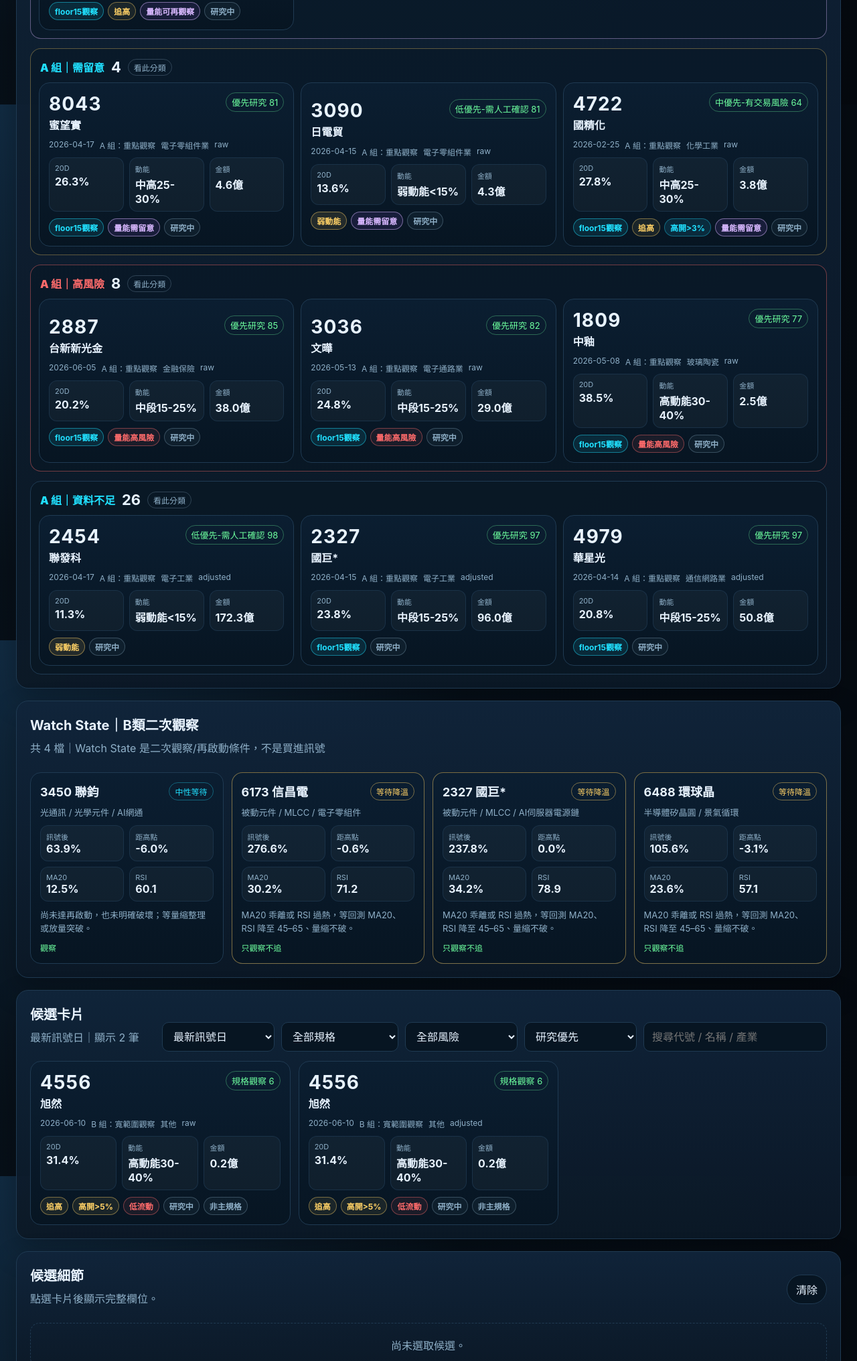
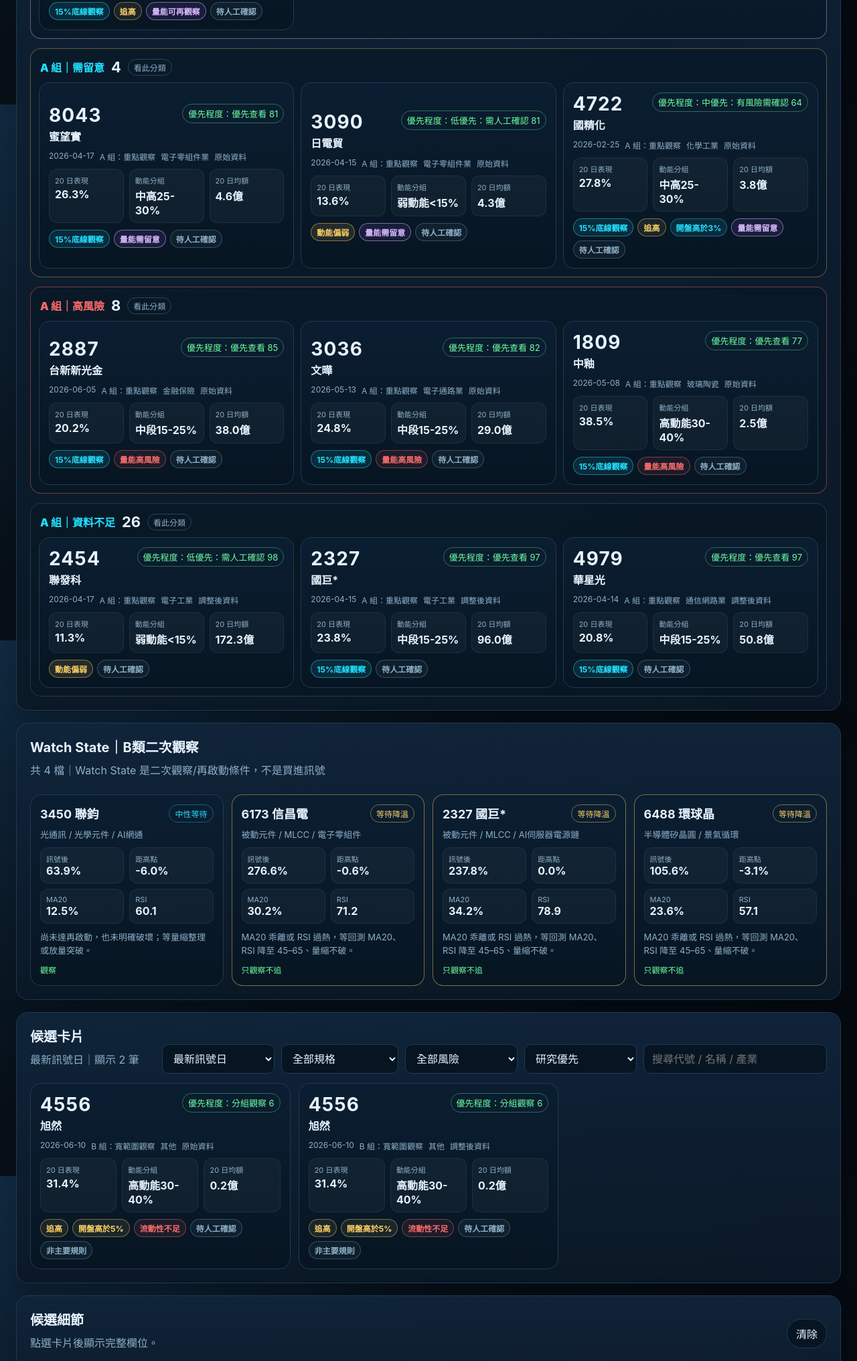
Before and after one commit to zathuramse/magic26, a website: page public/index.html in a window 1280 px wide. Shown: the part 1444-3476 px from the top of the page at 67% size. Drawn offline with Linux system fonts and the light colour scheme.

Commit message:
Simplify Magic26 candidate card copy

```diff
--- a/public/app.js
+++ b/public/app.js
@@ -176,6 +176,20 @@
   if(s >= 62) return '次級觀察';
   return '風險觀察';
 }
+function displayPriorityLabel(r){
+  return String(priorityLabel(r) || '')
+    .replace('優先研究', '優先查看')
+    .replace('中優先-有交易風險', '中優先：有風險需確認')
+    .replace('低優先-需人工確認', '低優先：需人工確認')
+    .replace('規格觀察', '分組觀察')
+    .replace('次級觀察', '次級查看')
+    .replace('風險觀察', '風險需確認');
+}
+function priceModeLabel(mode){
+  if(mode === 'raw') return '原始資料';
+  if(mode === 'adjusted') return '調整後資料';
+  return mode || '—';
+}
 function matchRisk(r, risk){
   if(risk === 'all') return true;
   if(risk === 'clean') return !isChase(r) && !isLowLiquidity(r) && !isWeakMomentum(r) && r.candidate === 'A_repo50_c4_40_fixed20';
@@ -204,20 +218,20 @@
 }
 function riskTags(r){
   const tags=[];
-  if(isWeakMomentum(r)) tags.push('<span class="pill weak">弱動能</span>');
-  if(isFloor15(r)) tags.push('<span class="pill floor">floor15觀察</span>');
+  if(isWeakMomentum(r)) tags.push('<span class="pill weak">動能偏弱</span>');
+  if(isFloor15(r)) tags.push('<span class="pill floor" title="原研究名：floor15觀察；實際口徑待確認">15%底線觀察</span>');
   if(isChase(r)) tags.push('<span class="pill risk">追高</span>');
-  if(Number(r.next_open_gap) >= .05) tags.push('<span class="pill risk">高開>5%</span>');
-  else if(Number(r.next_open_gap) >= .03) tags.push('<span class="pill">高開>3%</span>');
-  if(isLowLiquidity(r)) tags.push('<span class="pill bad">低流動</span>');
-  if(isRet60Hot(r)) tags.push('<span class="pill research">60日>150%</span>');
+  if(Number(r.next_open_gap) >= .05) tags.push('<span class="pill risk">開盤高於5%</span>');
+  else if(Number(r.next_open_gap) >= .03) tags.push('<span class="pill">開盤高於3%</span>');
+  if(isLowLiquidity(r)) tags.push('<span class="pill bad">流動性不足</span>');
+  if(isRet60Hot(r)) tags.push('<span class="pill research">60日漲幅過熱</span>');
   if(isVolgapDanger(r)) tags.push('<span class="pill bad">量能高風險</span>');
   else if(isVolgapRescue(r)) tags.push('<span class="pill research">量能可再觀察</span>');
   else if(isVolumeGapWatch(r)) tags.push(`<span class="pill research">量能${subtypeLabel(r.volgap_subtype_zh) || '需留意'}</span>`);
-  if(isLongMaBear(r)) tags.push('<span class="pill bad">長均空頭</span>');
-  if(r.risk_badge_zh) tags.push('<span class="pill muted">研究中</span>');
-  if(r.candidate !== 'A_repo50_c4_40_fixed20') tags.push('<span class="pill muted">非主規格</span>');
-  if(!tags.length) tags.push('<span class="pill good-bg">可研究</span>');
+  if(isLongMaBear(r)) tags.push('<span class="pill bad">長期均線偏空</span>');
+  if(r.risk_badge_zh) tags.push('<span class="pill muted">待人工確認</span>');
+  if(r.candidate !== 'A_repo50_c4_40_fixed20') tags.push('<span class="pill muted">非主要規則</span>');
+  if(!tags.length) tags.push('<span class="pill good-bg">可優先查看</span>');
   return tags.join(' ');
 }
 function rowKey(r){ return `${r.date}|${r.stock_id}|${r.price_mode}|${r.candidate}`; }
@@ -303,13 +317,13 @@
   return `<button class="stock-card ${compact ? 'compact-card' : ''} ${selectedDetailKey === key ? 'selected' : ''}" data-key="${key}">
     <div class="stock-head">
       <div><strong>${r.stock_id}</strong><span>${r.stock_name || ''}</span></div>
-      <em>${priorityLabel(r)} ${priorityScore(r)}</em>
+      <em>優先程度：${displayPriorityLabel(r)} ${priorityScore(r)}</em>
     </div>
-    <div class="stock-sub"><span>${r.date}</span><span>${labelMap[r.candidate] || r.candidate}</span><span>${r.industry_category || '—'}</span><span>${r.price_mode}</span></div>
+    <div class="stock-sub"><span>${r.date}</span><span>${labelMap[r.candidate] || r.candidate}</span><span>${r.industry_category || '—'}</span><span>${priceModeLabel(r.price_mode)}</span></div>
     <div class="metric-row">
-      <div><label>20D</label><b>${fmtPct(r.ret_20d)}</b></div>
-      <div><label>動能</label><b>${r.momentum_bucket_zh || '—'}</b></div>
-      <div><label>金額</label><b>${fmtMoney(r.avg_amount_20d)}</b></div>
+      <div><label>20 日表現</label><b>${fmtPct(r.ret_20d)}</b></div>
+      <div><label>動能分組</label><b>${r.momentum_bucket_zh || '—'}</b></div>
+      <div><label>20 日均額</label><b>${fmtMoney(r.avg_amount_20d)}</b></div>
     </div>
     <div class="stock-tags">${riskTags(r)}</div>
   </button>`;
--- a/public/index.html
+++ b/public/index.html
@@ -164,6 +164,6 @@
     </section>
   </main>
 
-  <script src="./app.js?v=20260701e"></script>
+  <script src="./app.js?v=20260701f"></script>
 </body>
 </html>
```
Also changed, not shown: 2 other files.
